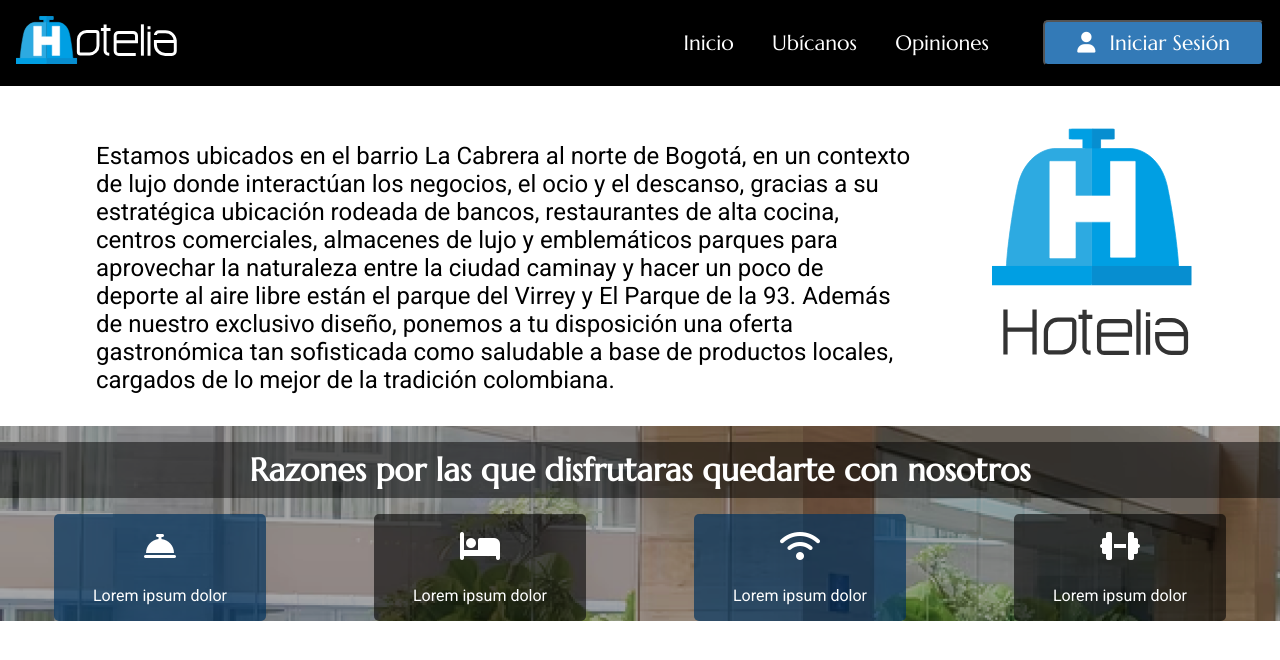
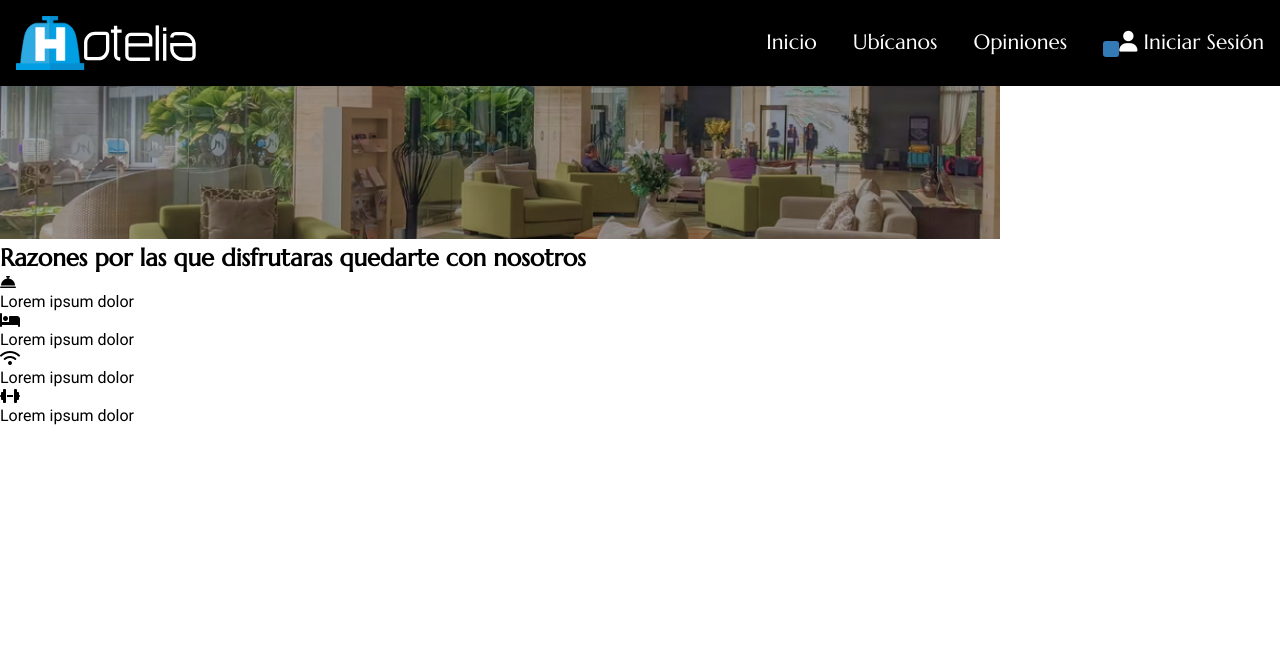
Before and after one commit to BreynerG/taller0, a plain HTML site: page index.html in a window 1280 px wide. Drawn offline with Linux system fonts and the light colour scheme.

Commit message:
barra de navegacion responsive

```diff
--- a/css/styles.css
+++ b/css/styles.css
@@ -25,7 +25,109 @@ body{
     font-family: 'Marcellus', serif;
 }
 
-/*Barra de navegacion*/
+/*Mobile First*/
+nav{
+    display: flex;
+    flex-direction: column;
+    position: fixed;
+    width: 100%;
+}
+.logo{
+    display: flex;
+    align-items: center;
+    justify-content: space-between;
+    padding: 1rem;
+    background-color: var(--negro2);
+}
+.logo img{
+    width: 40%;
+    max-width: 200px;
+}
+.logo i{
+    color: var(--blanco);
+    font-size: 2rem;
+}
+.menu{
+    background-color: rgba(1, 10, 52, 0.838);
+    display: flex;
+    flex-direction: column;
+    align-items: center;
+    justify-content: center;
+    display: none;
+}
+.menu-hr{
+    width: 90%;
+    background-color: var(--blanco);
+}
+.item{
+    padding: 1rem;
+}
+nav a{
+    color: var(--blanco);
+    text-decoration: none;
+    text-align: center;
+    font-family: 'Marcellus', serif;
+    color: var(--blanco);
+    font-size: 1.3rem;
+}
+nav a:hover{
+    background-color: #0B3860;
+    width: 100%;
+}
+.navbar-button{
+    background-color:transparent;
+    border: none;
+    border-radius: 3px;
+    font-size: 1em;
+    padding: 0.5rem;
+    font-family: 'Marcellus', serif;
+    color: var(--blanco);
+    cursor: pointer;
+}
+
+/*Resolución tablet*/
+@media screen and (min-width: 768px){
+}
+
+@media screen and (min-width: 1024px){
+nav{
+    display: flex;
+    flex-direction: row;
+    align-items: center;
+    justify-content: space-between;
+    background-color: var(--negro2);
+}
+.logo{
+    padding: 1rem;
+}
+.logo img{
+    width: 100%;
+    max-width: 180px;
+}
+.menu{
+    display: block;
+    background-color: var(--negro2);
+}
+.logo i{
+    display: none;
+}
+.menu-hr{
+    display: none;
+}
+}
+.navbar-button{
+    background-color: var(--azuloscuro);
+}
+
+
+
+
+
+
+
+
+
+/*Barra de navegacion
 
 nav{
     display: flex;
@@ -58,7 +160,7 @@ nav{
     height: 3rem;
 }
 
-/*Seccion Features*/
+/*Seccion Features
 
 #features{
     display: flex;
@@ -73,7 +175,7 @@ nav{
     justify-content: space-around;
     align-items: center;
     margin-top: 1rem;
-    /*margin-bottom: ;*/
+    margin-bottom: 1rem;
 }
 
 .feature-title{
@@ -102,7 +204,7 @@ nav{
     background-color: rgba(0,0,0,0.59);
 }
 
-/*cambios*/
+/*cambios
 .cambios{
     display: flex;
     flex-direction: row;
@@ -120,4 +222,4 @@ nav{
 .ab{
     flex-basis: 25%;
     align-items: center;
-}
+}*/
--- a/index.html
+++ b/index.html
@@ -12,23 +12,26 @@
     <nav>
         <div class="logo">
             <img src="img/Hotelia horizontal blanco.svg">
+            <i class="fa-solid fa-bars"></i>
         </div>
         <div class="menu">
             <a href="index.html" class="item">Inicio</a>
             <a href="ubicanos.html" class="item">Ubícanos</a>
             <a href="opiniones.html" class="item">Opiniones</a>
-            <a href="#" class="item"><button class="navbar-button"><i class="fa-solid fa-user"></i> Iniciar Sesión</a></button>
+            <hr class="menu-hr" noshade="">
+            <a href="#" class="item"><button class="navbar-button"></button><i class="fa-solid fa-user"></i> Iniciar Sesión</a>
         </div>
     </nav>
+    <img src="img/index/bg-features.png" width="1000px">
 
-    <div class="cambios">
+    <!--<div class="cambios">
         <div class="te">
             <p>Estamos ubicados en el barrio La Cabrera al norte de Bogotá, en un contexto de lujo donde interactúan los negocios, el ocio y el descanso, gracias a su estratégica ubicación rodeada de bancos, restaurantes de alta cocina, centros comerciales, almacenes de lujo y emblemáticos parques para aprovechar la naturaleza entre la ciudad caminay y hacer un poco de deporte al aire libre están el parque del Virrey y El Parque de la 93. Además de nuestro exclusivo diseño, ponemos a tu disposición una oferta gastronómica tan sofisticada como saludable a base de productos locales, cargados de lo mejor de la tradición colombiana.</p>
         </div>
         <div class="ab">
             <img src="img/Hotelia negro vertical.svg" height="280px" width="200px">
         </div>
-    </div>
+    </div>-->
 
     <section id="features">
         <h2 class="feature-title">Razones por las que disfrutaras quedarte con nosotros</h2>
```
